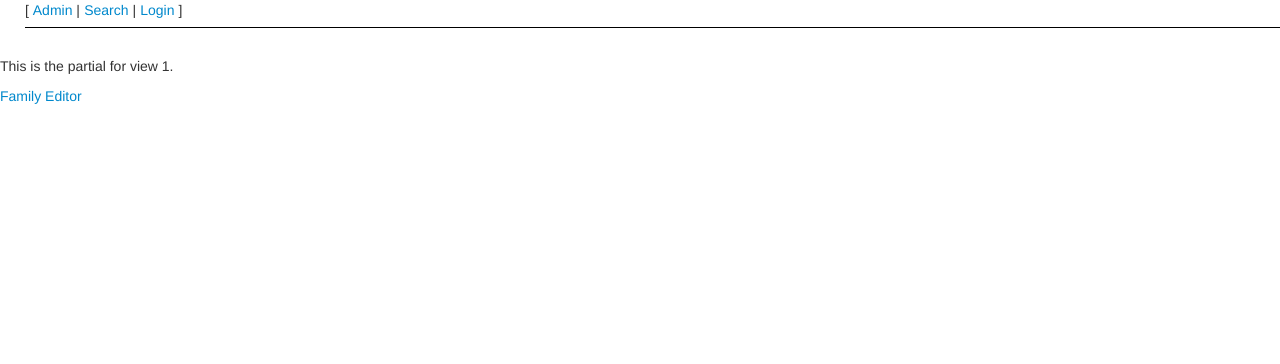
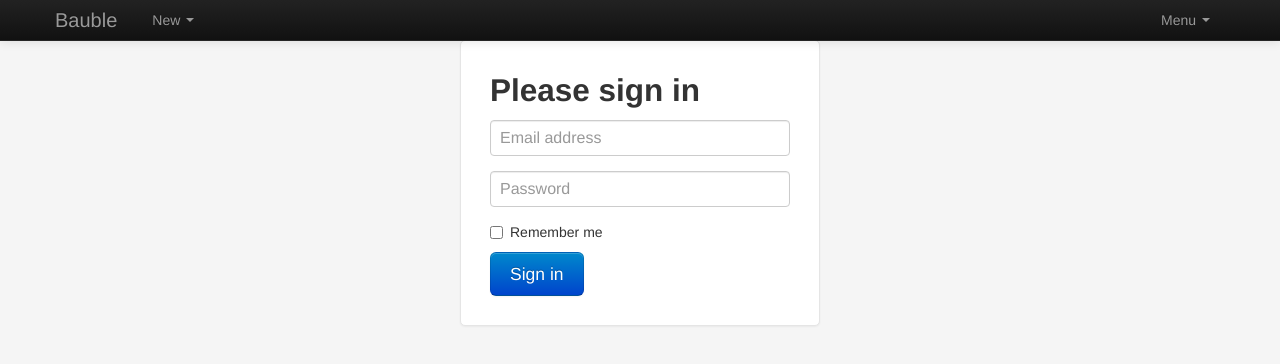
Before and after one commit to Bauble/bauble.webapp, a plain HTML site: page app/index.html at #/login in a window 1280 px wide. Drawn offline with nearby package versions, Linux system fonts and the light colour scheme.

Commit message:
add navbar and other niceties from twitter bootstrap

```diff
--- a/app/index.html
+++ b/app/index.html
@@ -3,33 +3,87 @@
 <head>
   <meta charset="utf-8">
   <title>Bauble</title>
-  <link href="css/bootstrap.min.css" rel="stylesheet" media="screen">
+
+  <meta name="viewport" content="width=device-width, initial-scale=1.0">
+  <meta name="description" content="">
+  <meta name="author" content="">
+
+  <!-- <link href="css/bootstrap.min.css" rel="stylesheet" media="screen"> -->
+  <link href="css/bootstrap.css" rel="stylesheet" media="screen">
+  <style>
+    body {
+      padding-top: 60px; /* 60px to make the container go all the way to the bottom of the topbar */
+    }
+  </style>
+  <!-- <link href="css/bootstrap-responsive.min.css" rel="stylesheet"> -->
+  <link href="css/bootstrap-responsive.css" rel="stylesheet">
+
+  <!-- HTML5 shim, for IE6-8 support of HTML5 elements -->
+  <!--[if lt IE 9]>
+    <script src="http://html5shim.googlecode.com/svn/trunk/html5.js"></script>
+  <![endif]-->
+
+  <!-- Fav and touch icons -->
+  <!-- <link rel="apple-touch-icon-precomposed" sizes="144x144" href="ico/apple-touch-icon-144-precomposed.png">
+  <link rel="apple-touch-icon-precomposed" sizes="114x114" href="ico/apple-touch-icon-114-precomposed.png">
+  <link rel="apple-touch-icon-precomposed" sizes="72x72" href="ico/apple-touch-icon-72-precomposed.png">
+  <link rel="apple-touch-icon-precomposed" href="ico/apple-touch-icon-57-precomposed.png">
+  <link rel="shortcut icon" href="ico/favicon.png"> -->
+
   <link rel="stylesheet" href="css/app.css"/>
 
-  <script src="http://code.jquery.com/jquery-latest.js"></script>
-  <script src="js/bootstrap.min.js"></script>
 </head>
 <body>
 
-  <ul class="menu">
-    <li><a href="#/admin">Admin</a></li>
-    <li><a href="#/search">Search</a></li>
-    <li><a href="#/login">Login</a></li>
-  </ul>
+  <div class="navbar navbar-inverse navbar-fixed-top">
+    <div class="navbar-inner">
+      <div class="container">
 
+        <a class="brand" href="#">Bauble</a>
+
+        <div class="nav-collapse collapse">
+
+          <ul class="nav">
+            <li class="dropdown">
+                <a href="#" class="dropdown-toggle" data-toggle="dropdown">New
+                <b class="caret"></b>
+              </a>
+              <ul class="dropdown-menu pull-right">
+                <li><a class="pull-right" href="#family_editor">Family</a></li>
+                <li><a class="pull-right" href="#genus_editor">Genus</a></li>
+              </ul>
+          </ul>
+
+          <ul class="nav pull-right">
+            <li class="dropdown">
+                <a href="#" class="dropdown-toggle" data-toggle="dropdown">Menu
+                <b class="caret"></b>
+              </a>
+              <ul class="dropdown-menu pull-right">
+                <li><a class="pull-right" href="#admin">Admin</a></li>
+                <li><a class="pull-right" href="#login">Login/Logout</a></li>
+              </ul>
+            </li>
+          </ul>
+
+        </div><!--/.nav-collapse -->
+      </div>
+    </div>
+  </div>
 
   <div ng-view>
-  </div>
-
-  <div>
-    <a href="#/family_editor">Family Editor</a>
   </div>
 
   <!-- In production use:
   <script src="//ajax.googleapis.com/ajax/libs/angularjs/1.0.2/angular.min.js"></script>
   -->
+
   <script src="lib/angular/angular.js"></script>
   <script src="lib/angular/angular-resource.js"></script>
+
+  <script src="http://code.jquery.com/jquery-latest.js"></script>
+  <!-- <script src="js/bootstrap.min.js"></script> -->
+  <script src="js/bootstrap.js"></script>
 
   <script src="js/app.js"></script>
   <script src="js/services.js"></script>
--- a/app/partials/login.html
+++ b/app/partials/login.html
@@ -1 +1,48 @@
-<p>This is the partial for view 1.</p>
+ <style type="text/css">
+      body {
+        padding-top: 40px;
+        padding-bottom: 40px;
+        background-color: #f5f5f5;
+      }
+
+      .form-signin {
+        max-width: 300px;
+        padding: 19px 29px 29px;
+        margin: 0 auto 20px;
+        background-color: #fff;
+        border: 1px solid #e5e5e5;
+        -webkit-border-radius: 5px;
+           -moz-border-radius: 5px;
+                border-radius: 5px;
+        -webkit-box-shadow: 0 1px 2px rgba(0,0,0,.05);
+           -moz-box-shadow: 0 1px 2px rgba(0,0,0,.05);
+                box-shadow: 0 1px 2px rgba(0,0,0,.05);
+      }
+      .form-signin .form-signin-heading,
+      .form-signin .checkbox {
+        margin-bottom: 10px;
+      }
+      .form-signin input[type="text"],
+      .form-signin input[type="password"] {
+        font-size: 16px;
+        height: auto;
+        margin-bottom: 15px;
+        padding: 7px 9px;
+      }
+
+    </style>
+
+
+<div class="container">
+
+  <form class="form-signin">
+    <h2 class="form-signin-heading">Please sign in</h2>
+      <input type="text" class="input-block-level" placeholder="Email address">
+    <input type="password" class="input-block-level" placeholder="Password">
+    <label class="checkbox">
+      <input type="checkbox" value="remember-me"> Remember me
+    </label>
+    <button class="btn btn-large btn-primary" type="submit">Sign in</button>
+  </form>
+
+</div> <!-- /container -->
```
Also changed, not shown: 1 other file.
